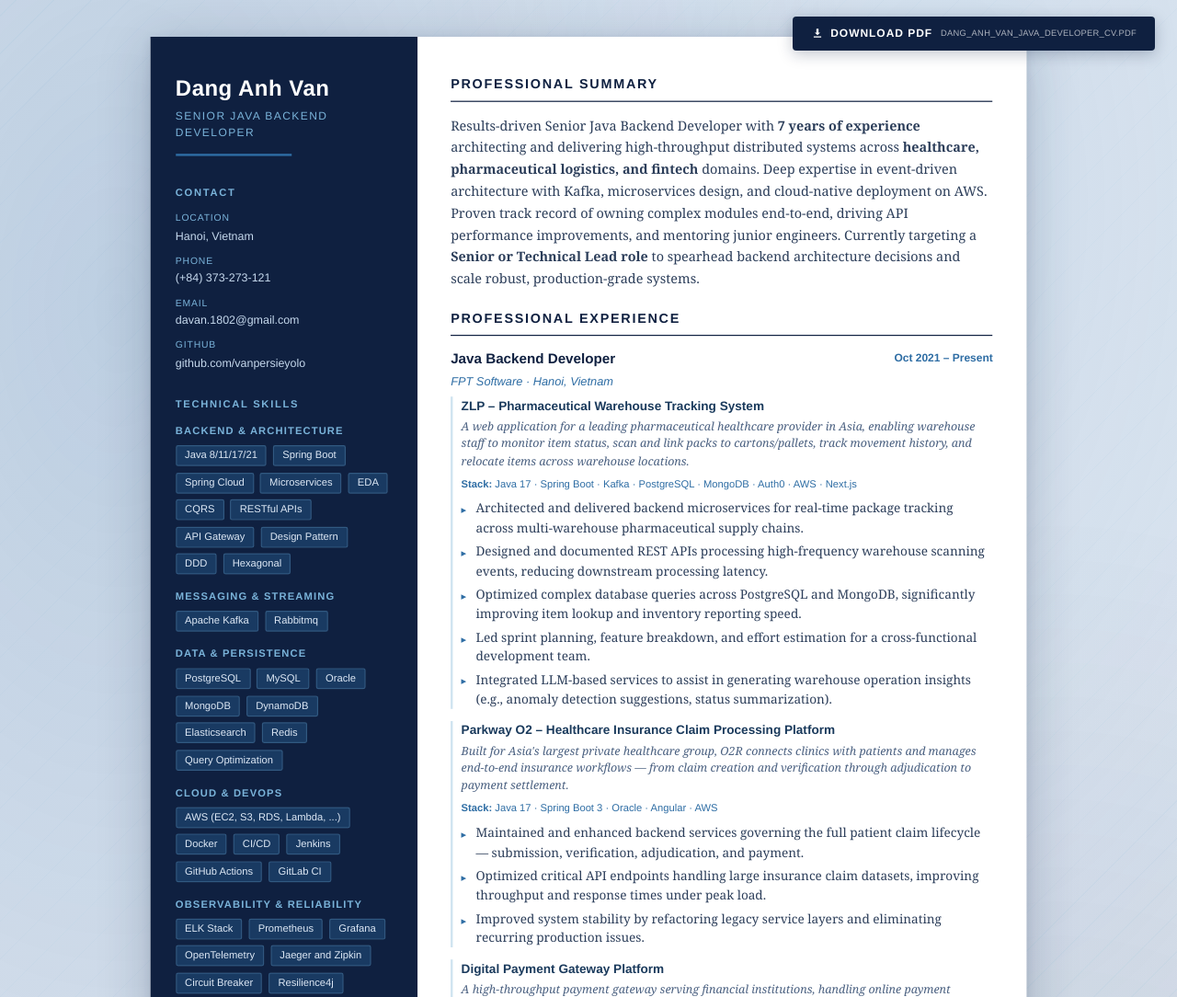
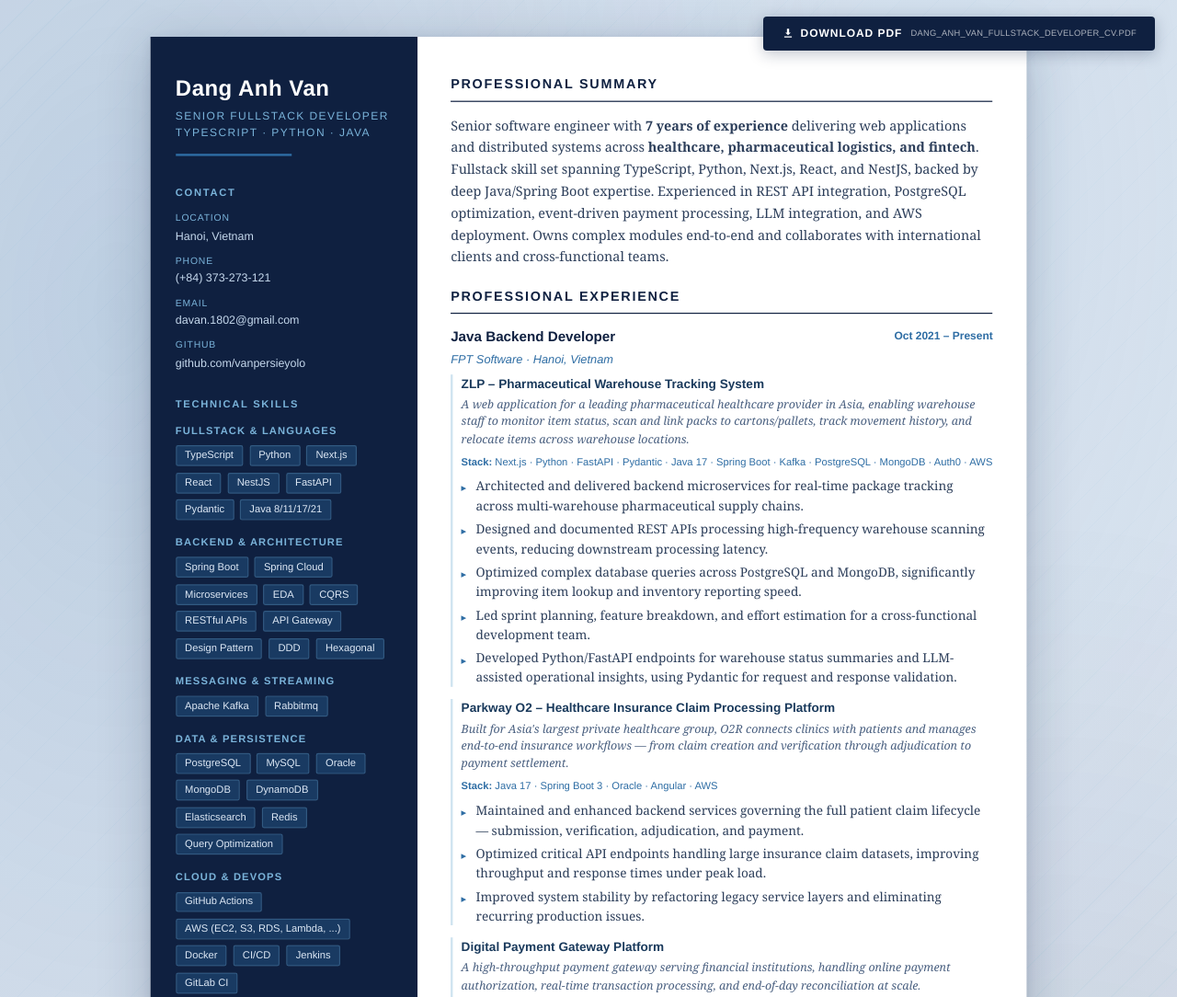
Before and after one commit to davan1802-tech/davan1802-tech.github.io, a website: page index.html in a window 1280 px wide. Shown: the top 1084 px of the page at 92% size. Drawn offline with Linux system fonts and the light colour scheme.

Commit message:
release-Python

```diff
--- a/index.html
+++ b/index.html
@@ -3,20 +3,20 @@
 <head>
     <meta charset="UTF-8"/>
     <meta name="viewport" content="width=device-width, initial-scale=1.0"/>
-    <title>Dang_Anh_Van_Java_Developer_CV</title>
+    <title>Dang_Anh_Van_Fullstack_Developer_CV</title>
     <link rel="stylesheet" href="style.css"/>
 </head>
 <body>
 
 <!-- ── Download: vector PDF built from HTML/CSS (see npm run pdf) ── -->
-<a class="download-btn" href="Dang_Anh_Van_Java_Developer_CV.pdf"
-   download="Dang_Anh_Van_Java_Developer_CV.pdf"
+<a class="download-btn" href="Dang_Anh_Van_Fullstack_Developer_CV.pdf"
+   download="Dang_Anh_Van_Fullstack_Developer_CV.pdf"
    title="Vector PDF (real text). Regenerate locally with: npm run pdf">
     <svg xmlns="http://www.w3.org/2000/svg" viewBox="0 0 24 24" aria-hidden="true">
         <path d="M12 16l-5-5h3V4h4v7h3l-5 5zm-7 2h14v2H5v-2z"/>
     </svg>
     Download PDF
-    <span class="btn-hint">Dang_Anh_Van_Java_Developer_CV.pdf</span>
+    <span class="btn-hint">Dang_Anh_Van_Fullstack_Developer_CV.pdf</span>
 </a>
 
 <div class="page">
@@ -27,7 +27,7 @@
         <!-- Name & Title -->
         <div>
             <div class="sidebar-name">Dang Anh Van</div>
-            <div class="sidebar-title">Senior Java Backend Developer</div>
+            <div class="sidebar-title">Senior Fullstack Developer<br/>TypeScript · Python · Java</div>
             <div class="sidebar-divider" style="margin-top:3mm;"></div>
         </div>
 
@@ -59,9 +59,22 @@
             <div class="sidebar-section-title">Technical Skills</div>
 
             <div class="skills-group">
+                <div class="skills-group-label">Fullstack &amp; Languages</div>
+                <ul class="skill-tag-list">
+                    <li>TypeScript</li>
+                    <li>Python</li>
+                    <li>Next.js</li>
+                    <li>React</li>
+                    <li>NestJS</li>
+                    <li>FastAPI</li>
+                    <li>Pydantic</li>
+                    <li>Java 8/11/17/21</li>
+                </ul>
+            </div>
+
+            <div class="skills-group">
                 <div class="skills-group-label">Backend &amp; Architecture</div>
                 <ul class="skill-tag-list">
-                    <li>Java 8/11/17/21</li>
                     <li>Spring Boot</li>
                     <li>Spring Cloud</li>
                     <li>Microservices</li>
@@ -100,11 +113,11 @@
             <div class="skills-group">
                 <div class="skills-group-label">Cloud &amp; DevOps</div>
                 <ul class="skill-tag-list">
+                    <li>GitHub Actions</li>
                     <li>AWS (EC2, S3, RDS, Lambda, ...)</li>
                     <li>Docker</li>
                     <li>CI/CD</li>
                     <li>Jenkins</li>
-                    <li>GitHub Actions</li>
                     <li>GitLab CI</li>
                 </ul>
             </div>
@@ -143,10 +156,10 @@
             </div>
 
             <div class="skills-group">
-                <div class="skills-group-label">Frontend (Supporting)</div>
+                <div class="skills-group-label">Web &amp; Integrations</div>
                 <ul class="skill-tag-list">
-                    <li>Next.js</li>
-                    <li>ReactJS</li>
+                    <li>LLM Integration</li>
+                    <li>Payment Integration</li>
                     <li>WebSocket</li>
                     <li>API Integration</li>
                 </ul>
@@ -185,14 +198,12 @@
         <section>
             <div class="section-header">Professional Summary</div>
             <p class="summary-text">
-                Results-driven Senior Java Backend Developer with <strong>7 years of experience</strong>
-                architecting and delivering high-throughput distributed systems across
-                <strong>healthcare, pharmaceutical logistics, and fintech</strong> domains.
-                Deep expertise in event-driven architecture with Kafka, microservices design,
-                and cloud-native deployment on AWS. Proven track record of owning complex modules
-                end-to-end, driving API performance improvements, and mentoring junior engineers.
-                Currently targeting a <strong>Senior or Technical Lead role</strong> to spearhead
-                backend architecture decisions and scale robust, production-grade systems.
+                Senior software engineer with <strong>7 years of experience</strong> delivering web applications
+                and distributed systems across <strong>healthcare, pharmaceutical logistics, and fintech</strong>.
+                Fullstack skill set spanning TypeScript, Python, Next.js, React, and NestJS, backed by deep
+                Java/Spring Boot expertise. Experienced in REST API integration, PostgreSQL optimization,
+                event-driven payment processing, LLM integration, and AWS deployment. Owns complex modules
+                end-to-end and collaborates with international clients and cross-functional teams.
             </p>
         </section>
 
@@ -216,7 +227,7 @@
                         track movement history, and relocate items across warehouse locations.
                     </div>
                     <div class="project-tech">
-                        <span>Stack:</span> Java 17 · Spring Boot · Kafka · PostgreSQL · MongoDB · Auth0 · AWS · Next.js
+                        <span>Stack:</span> Next.js · Python · FastAPI · Pydantic · Java 17 · Spring Boot · Kafka · PostgreSQL · MongoDB · Auth0 · AWS
                     </div>
                     <ul class="bullet-list">
                         <li>Architected and delivered backend microservices for real-time package tracking across
@@ -231,8 +242,9 @@
                         <li>Led sprint planning, feature breakdown, and effort estimation for a cross-functional
                             development team.
                         </li>
-                        <li>Integrated LLM-based services to assist in generating warehouse operation insights (e.g.,
-                            anomaly detection suggestions, status summarization).
+                        <!-- Draft claim: Python/FastAPI/Pydantic project usage requires verification before application. -->
+                        <li>Developed Python/FastAPI endpoints for warehouse status summaries and LLM-assisted
+                            operational insights, using Pydantic for request and response validation.
                         </li>
                     </ul>
                 </div>
@@ -268,7 +280,7 @@
                         scale.
                     </div>
                     <div class="project-tech">
-                        <span>Stack:</span> Java 17 · Spring Boot · Kafka · PostgreSQL · Redis · Docker · AWS
+                        <span>Stack:</span> Java 17 · Spring Boot · Python · Kafka · PostgreSQL · Redis · Docker · AWS
                     </div>
                     <ul class="bullet-list">
                         <li>Designed and implemented APIs for payment authorization, settlement, and transaction
@@ -279,6 +291,10 @@
                         </li>
                         <li>Engineered idempotent payment processing logic to guarantee exactly-once transaction
                             consistency and prevent duplicate charges.
+                        </li>
+                        <!-- Draft claim: Python reconciliation work requires verification before application. -->
+                        <li>Developed Python scripts to reconcile transaction records in PostgreSQL, identify
+                            settlement discrepancies, and generate operational reports.
                         </li>
                         <li>Tuned database queries and Redis caching strategies to sustain performance under high-volume
                             concurrent transaction loads.
@@ -303,7 +319,7 @@
                         across multiple game titles.
                     </div>
                     <div class="project-tech">
-                        <span>Stack:</span> Java · Spring Boot · NestJS · Kafka · PostgreSQL · MongoDB · Elasticsearch ·
+                        <span>Stack:</span> NestJS · Java · Spring Boot · Kafka · PostgreSQL · MongoDB · Elasticsearch ·
                         Redis · AWS
                     </div>
                     <ul class="bullet-list">
@@ -327,7 +343,7 @@
                         floors and locations.
                     </div>
                     <div class="project-tech">
-                        <span>Stack:</span> Java · Spring Boot · ReactJS · MySQL · WebSocket
+                        <span>Stack:</span> React · WebSocket · Java · Spring Boot · MySQL
                     </div>
                     <ul class="bullet-list">
                         <li>Designed normalized database schema and full backend architecture from scratch for a
@@ -347,7 +363,7 @@
                         processing across channels.
                     </div>
                     <div class="project-tech">
-                        <span>Stack:</span> Java · Spring Boot · NestJS · Oracle · Redis
+                        <span>Stack:</span> NestJS · Java · Spring Boot · Oracle · Redis
                     </div>
                     <ul class="bullet-list">
                         <li>Implemented secure payment request processing APIs integrating mobile applications with
```
Also changed, not shown: scripts/generate-pdf.mjs (+5 -2 lines), .github/workflows/static.yml, README.md, 2 other files.
